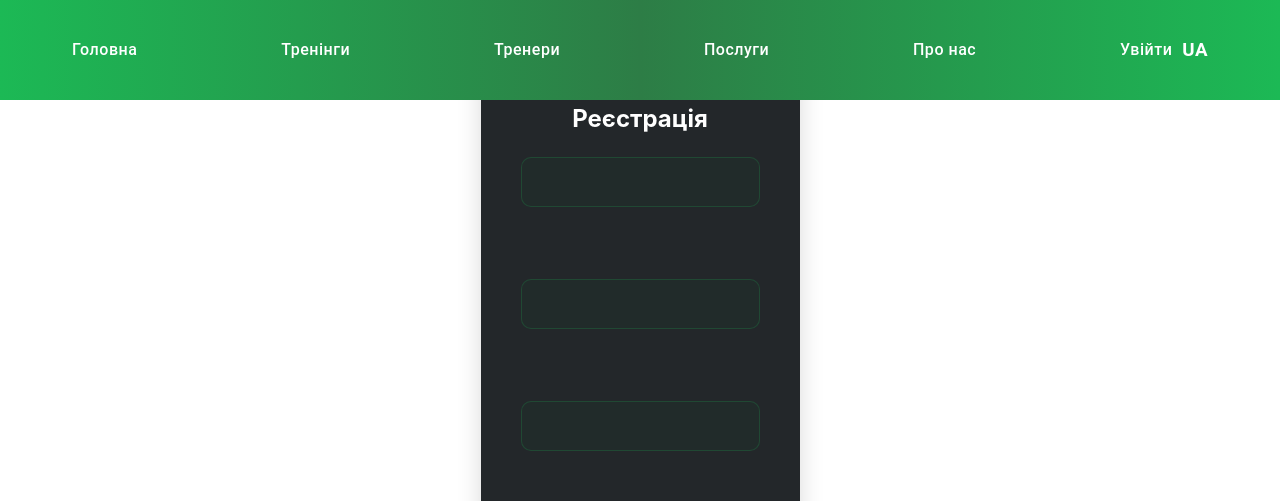
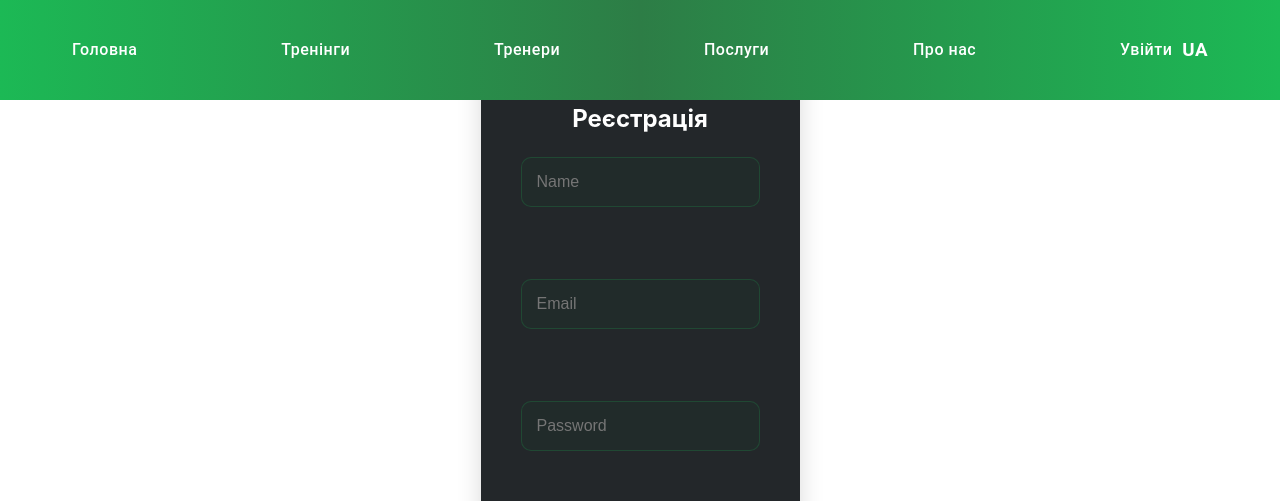
Before and after one commit to overmind777/jk, a React (Vite) app: page /register in a window 1280 px wide. Shown: the top 501 px of the page. Built offline with nearby package versions, Linux system fonts and the light colour scheme.

Commit message:
add roles

```diff
--- a/src/components/SinginForm.tsx
+++ b/src/components/SinginForm.tsx
@@ -1,17 +1,36 @@
 import styled from "styled-components";
 import { NavLink } from "react-router-dom";
-import Input from "../shared/Input.tsx";
 import Button from "../shared/Button.tsx";
+import { useAppDispatch } from "../helpers/hooks.ts";
+import { useForm } from "react-hook-form";
+import { yupResolver } from "@hookform/resolvers/yup";
+import { loginThunk } from "../redux/auth/operations.ts";
+import { loginSchema } from "../helpers/schemas.ts";
+import { InputStyled } from "./SingupForm.tsx";
+import * as yup from "yup";
 
+type FormData = yup.InferType<typeof loginSchema>;
 
 const SinginForm = () => {
+    const dispatch = useAppDispatch()
+
+    const { register, handleSubmit, formState: { errors } } = useForm<FormData>( {
+        resolver: yupResolver( loginSchema ),
+    } );
+    const onSubmit = async ( data: FormData ) => {
+        console.log( data )
+        const user = await dispatch( loginThunk( data ) )
+        console.log( `singUp 35 : ${ user }` )
+    }
     return (
         <Wrapper>
             <h2>Вхід</h2>
-            <FormStyled action="">
-                <Input text={'Email'}/>
-                <Input text={'Password'}/>
-                <Button color={'#1cb955'} text={'Увійти'}/>
+            <FormStyled onSubmit={ handleSubmit( onSubmit ) }>
+                <InputStyled { ...register( 'email' ) } placeholder={ 'Email' }/>
+                <p>{ errors.email?.message }</p>
+                <InputStyled { ...register( 'password' ) } placeholder={ 'Password' }/>
+                <p>{ errors.password?.message }</p>
+                <Button color={ '#1cb955' } text={ 'Увійти' }/>
                 <p>Немає акаунту? <NavLinkStyled to={ "/register" }>Зареєструватися</NavLinkStyled></p>
             </FormStyled>
         </Wrapper>
--- a/src/components/SingupForm.tsx
+++ b/src/components/SingupForm.tsx
@@ -1,4 +1,4 @@
-import {NavLink} from "react-router-dom";
+import { NavLink } from "react-router-dom";
 import { useForm } from 'react-hook-form';
 import * as yup from 'yup';
 
@@ -6,43 +6,38 @@ import Button from "../shared/Button.tsx";
 
 import styled from "styled-components";
 import { yupResolver } from '@hookform/resolvers/yup';
+import { useAppDispatch } from "../helpers/hooks.ts";
+import { registerThunk } from "../redux/auth/operations.ts";
+import { registerSchema } from "../helpers/schemas.ts";
 
 
-const schema = yup.object({
-    name: yup.string().min(1, "Name must contain more than 1 character")
-        .max(32, "Name must contain less than 32").required(),
-    email: yup.string().email("Email is not valid").required("Email is required").matches(
-        /^[^\s@]+@[^\s@]+\.[^\s@]+$/,
-        "Email must match the format: example@mail.com"
-    ),
-    password: yup.string().min(8, "Enter a valid Password")
-        .max(64, "Enter a valid Password").required(),
-}).required();
-
-type FormData = yup.InferType<typeof schema>;
+type FormData = yup.InferType<typeof registerSchema>;
 
 const SingupForm = () => {
 
-    const {register, handleSubmit, formState: {errors}} = useForm<FormData>({
-        resolver: yupResolver(schema),
-    });
-    const onSubmit = (data: FormData) => {
-        console.log(data);
+    const dispatch = useAppDispatch()
+
+    const { register, handleSubmit, formState: { errors } } = useForm<FormData>( {
+        resolver: yupResolver( registerSchema ),
+    } );
+    const onSubmit = async ( data: FormData ) => {
+        const user = await dispatch( registerThunk( data ) )
+        console.log( `singUp 35 : ${ user }` )
     }
 
     return (
         <Wrapper>
             <h2>Реєстрація</h2>
-            <FormStyled onSubmit={handleSubmit(onSubmit)}>
-                <InputStyled {...register('name')} />
-                <p>{errors.name?.message}</p>
-                <InputStyled {...register('email')} />
-                <p>{errors.email?.message}</p>
-                <InputStyled {...register('password')} />
-                <p>{errors.password?.message}</p>
-                <Button color={'#1cb955'} text={'Реєстрація'} />
-                <Button color={'#cccbc8'} text={'Google'} />
-                <p>Вже є акаунт? <NavLinkStyled to={'/login'}>Увійти</NavLinkStyled></p>
+            <FormStyled onSubmit={ handleSubmit( onSubmit ) }>
+                <InputStyled { ...register( 'name' ) } placeholder={ 'Name' }/>
+                <p>{ errors.name?.message }</p>
+                <InputStyled { ...register( 'email' ) } placeholder={ 'Email' }/>
+                <p>{ errors.email?.message }</p>
+                <InputStyled { ...register( 'password' ) } placeholder={ 'Password' }/>
+                <p>{ errors.password?.message }</p>
+                <Button color={ '#1cb955' } text={ 'Реєстрація' }/>
+                <Button color={ '#cccbc8' } text={ 'Google' }/>
+                <p>Вже є акаунт? <NavLinkStyled to={ '/login' }>Увійти</NavLinkStyled></p>
             </FormStyled>
         </Wrapper>
     );
--- /dev/null
+++ b/src/helpers/hooks.ts
@@ -0,0 +1,5 @@
+import { useDispatch, useSelector, TypedUseSelectorHook } from "react-redux";
+import type { RootState, AppDispatch } from "../redux/store.ts";
+
+export const useAppDispatch = () => useDispatch<AppDispatch>();
+export const useAppSelector: TypedUseSelectorHook<RootState> = useSelector;
--- /dev/null
+++ b/src/helpers/schemas.ts
@@ -0,0 +1,21 @@
+import * as yup from "yup";
+
+export const registerSchema = yup.object( {
+    name: yup.string().min( 1, "Name must contain more than 1 character" )
+        .max( 32, "Name must contain less than 32" ).required(),
+    email: yup.string().email( "Email is not valid" ).required( "Email is required" ).matches(
+        /^[^\s@]+@[^\s@]+\.[^\s@]+$/,
+        "Email must match the format: example@mail.com"
+    ),
+    password: yup.string().min( 8, "Enter a valid Password" )
+        .max( 64, "Enter a valid Password" ).required(),
+} ).required();
+
+export const loginSchema = yup.object( {
+    email: yup.string().email( "Email is not valid" ).required( "Email is required" ).matches(
+        /^[^\s@]+@[^\s@]+\.[^\s@]+$/,
+        "Email must match the format: example@mail.com"
+    ),
+    password: yup.string().min( 8, "Enter a valid Password" )
+        .max( 64, "Enter a valid Password" ).required(),
+} ).required();
--- a/src/helpers/types.ts
+++ b/src/helpers/types.ts
@@ -21,7 +21,7 @@ export interface LoginCredentials {
 
 export interface AuthState {
     user: User;
-    token: string;
+    refreshToken: string;
     isAuthenticated: boolean;
     isAdmin: boolean;
     error: string | null;
--- a/src/redux/auth/authSlice.ts
+++ b/src/redux/auth/authSlice.ts
@@ -7,30 +7,33 @@ const initialState: AuthState = {
         name: '',
         email: '',
     },
-    token: '',
+    refreshToken: '',
     isAuthenticated: false,
     isAdmin: false,
     error: '',
 }
 
-const authSlice = createSlice({
+const authSlice = createSlice( {
     name: 'auth',
     initialState,
     reducers: {},
-    extraReducers: (builder) => {
-        builder.addCase(registerThunk.fulfilled, (state, {payload})=>{
+    extraReducers: ( builder ) => {
+        builder.addCase( registerThunk.fulfilled, ( state, { payload } ) => {
             state.user = payload.user;
-            state.token = payload.token;
+            state.refreshToken = payload.token;
             state.isAuthenticated = false;
             state.isAdmin = false;
-        })
-            .addMatcher(isAnyOf(
+        } )
+            .addCase( loginThunk.fulfilled, ( state, { payload } ) => {
+                state.user = payload.user
+            } )
+            .addMatcher( isAnyOf(
                 registerThunk.rejected,
                 loginThunk.rejected,
-            ), (state, action: PayloadAction<unknown>) => {
+            ), ( state, action: PayloadAction<unknown> ) => {
                 state.error = action.payload as string;
-            })
+            } )
     }
-})
+} )
 
 export const authReducer = authSlice.reducer;
--- a/src/redux/auth/selectors.ts
+++ b/src/redux/auth/selectors.ts
@@ -0,0 +1,3 @@
+import { RootState } from "../store.ts";
+
+export const selectUser = (state: RootState) => state.auth.user
```
